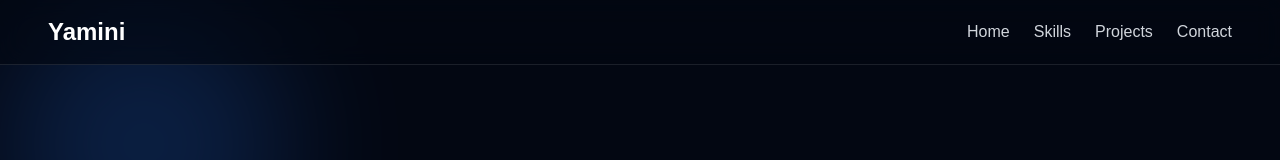
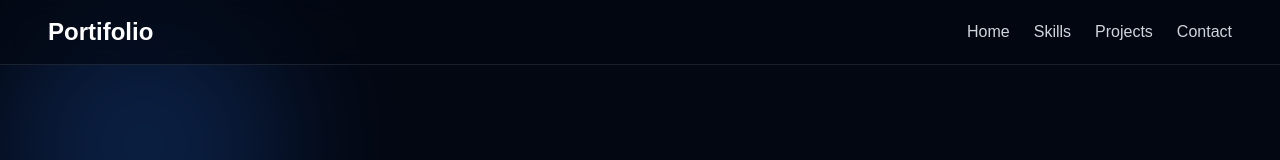
Before and after one commit to yamini2123/portifolio, a Next.js app: page / in a window 1280 px wide. Shown: the top 160 px of the page. Built offline with nearby package versions, Linux system fonts and the light colour scheme.

Commit message:
Change header text from 'Yamini' to 'Portfolio'

```diff
--- a/src/app/page.js
+++ b/src/app/page.js
@@ -21,7 +21,7 @@ export default function Home() {
   className="fixed top-0 left-0 w-full z-50 flex justify-between items-center py-4 px-6 md:px-12 backdrop-blur-md bg-[#030712]/60 border-b border-white/10"
 >
   <h1 className="text-2xl font-bold">
-    Yamini
+    Portifolio
   </h1>
 
  <div className="flex gap-6 text-gray-300">
```
